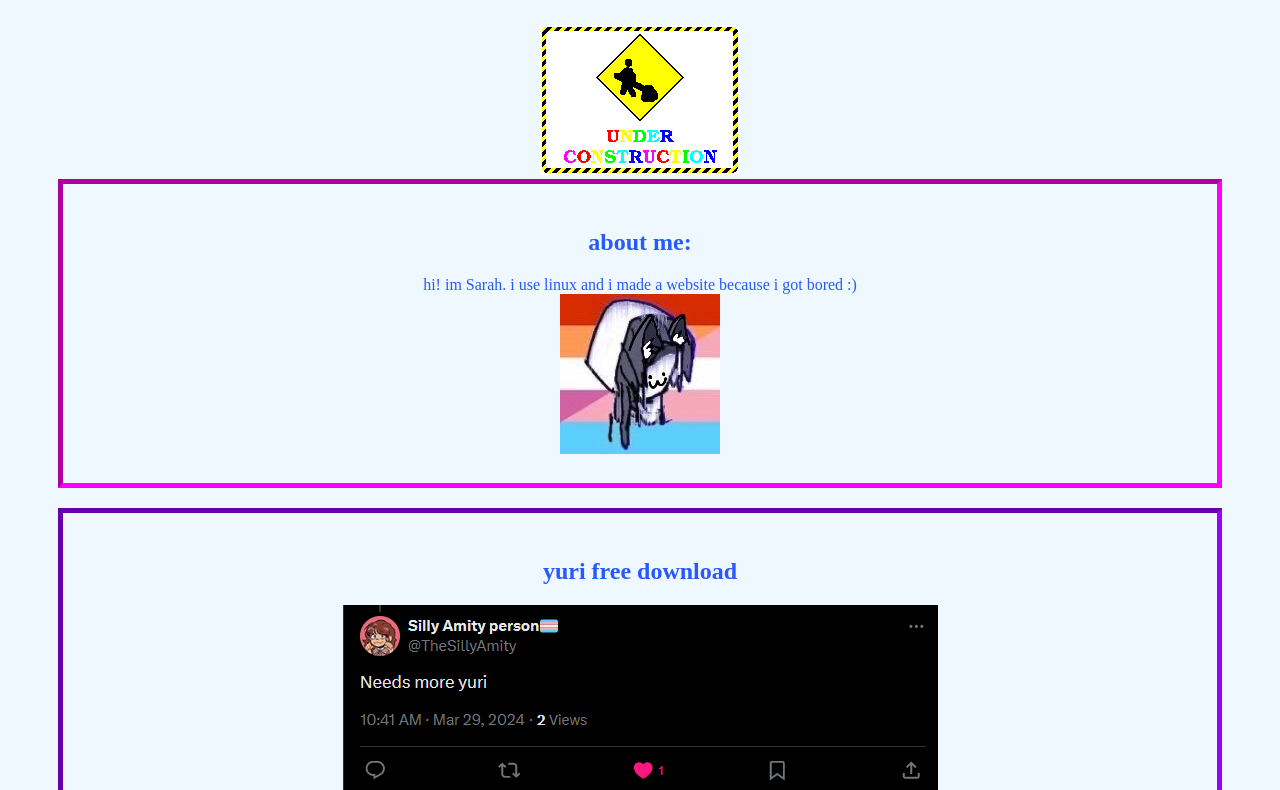
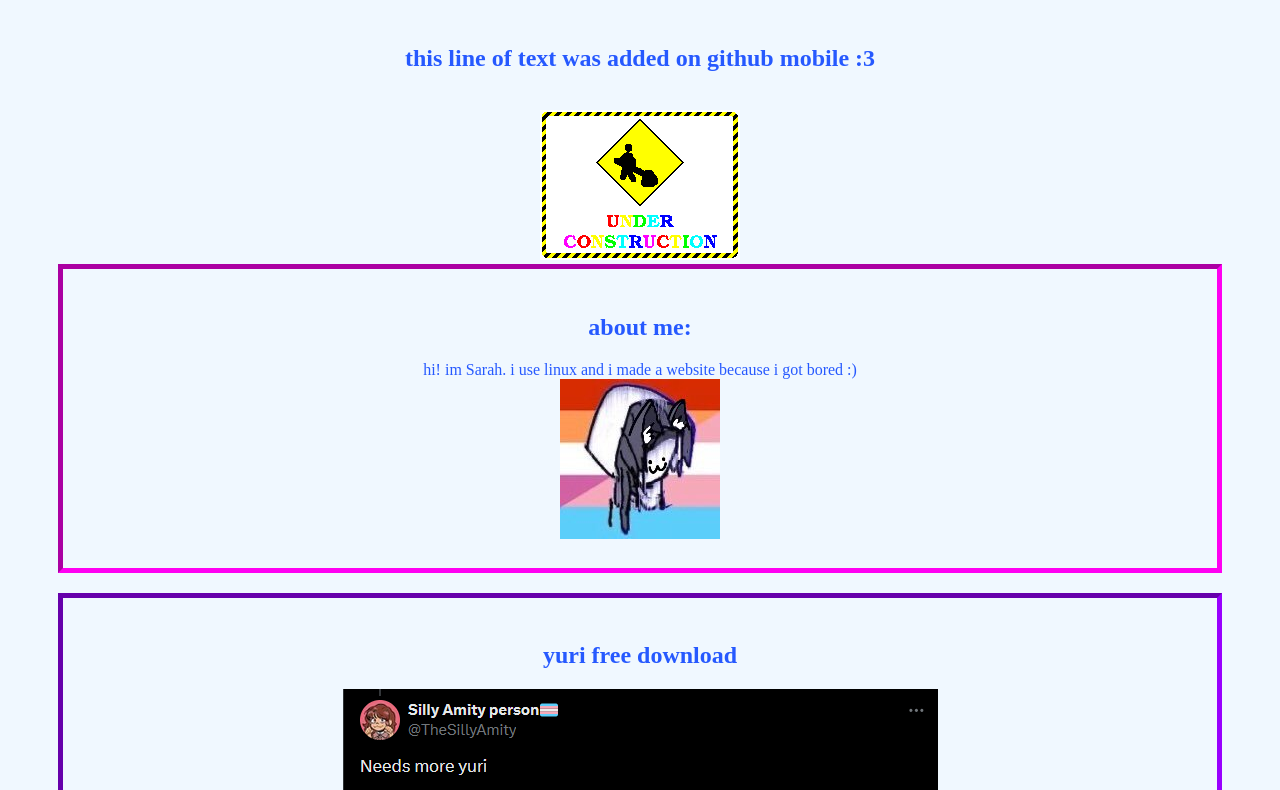
Before and after one commit to linuxcatgirl/linuxcatgirl.github.io, a plain HTML site: page index.html in a window 1280 px wide. Shown: the part 102-892 px from the top of the page. Drawn offline with Linux system fonts and the light colour scheme.

Commit message:
Update index.html

```diff
--- a/index.html
+++ b/index.html
@@ -17,6 +17,7 @@
         </div>
 
         <h1>Welcome to my AMAZING website!!</h1><br>
+        <h2>this line of text was added on github mobile :3</h2><br>
 
         <img src="construct.gif"><br>
         <div class="home">
```
